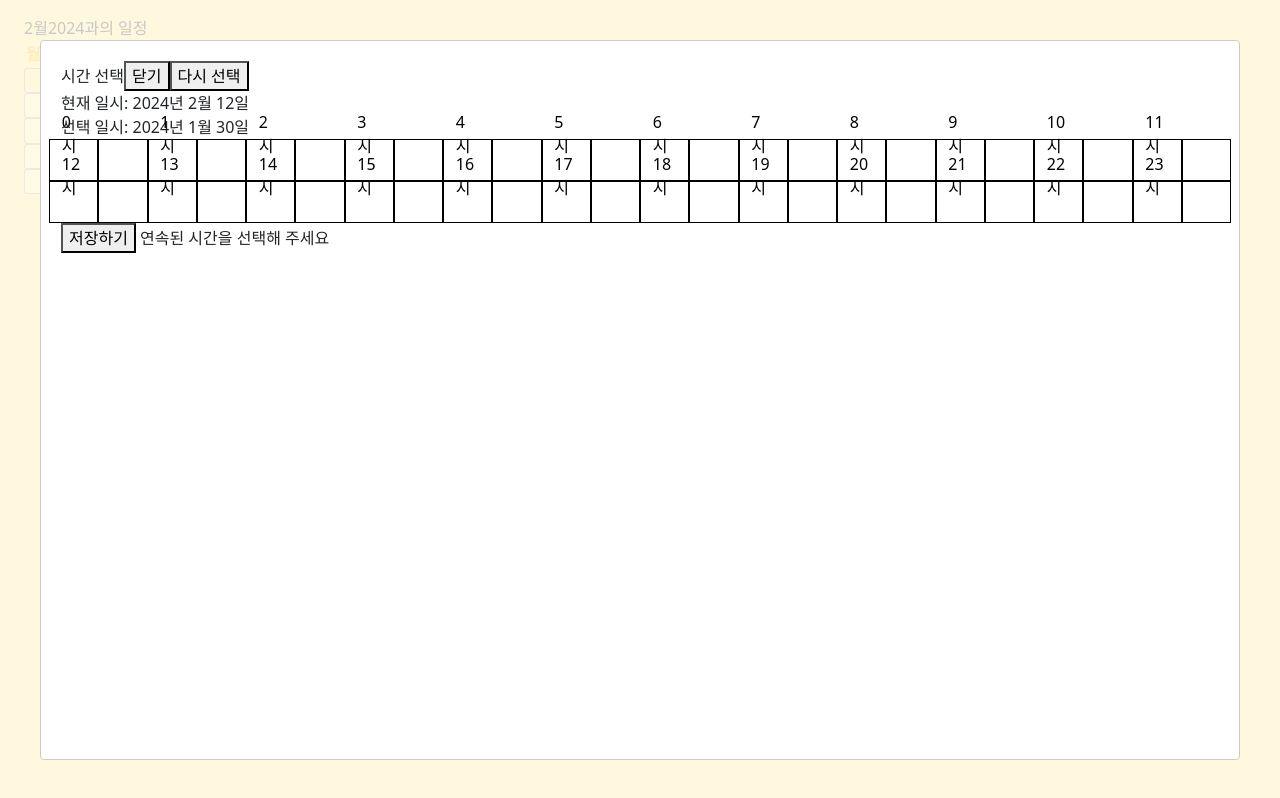
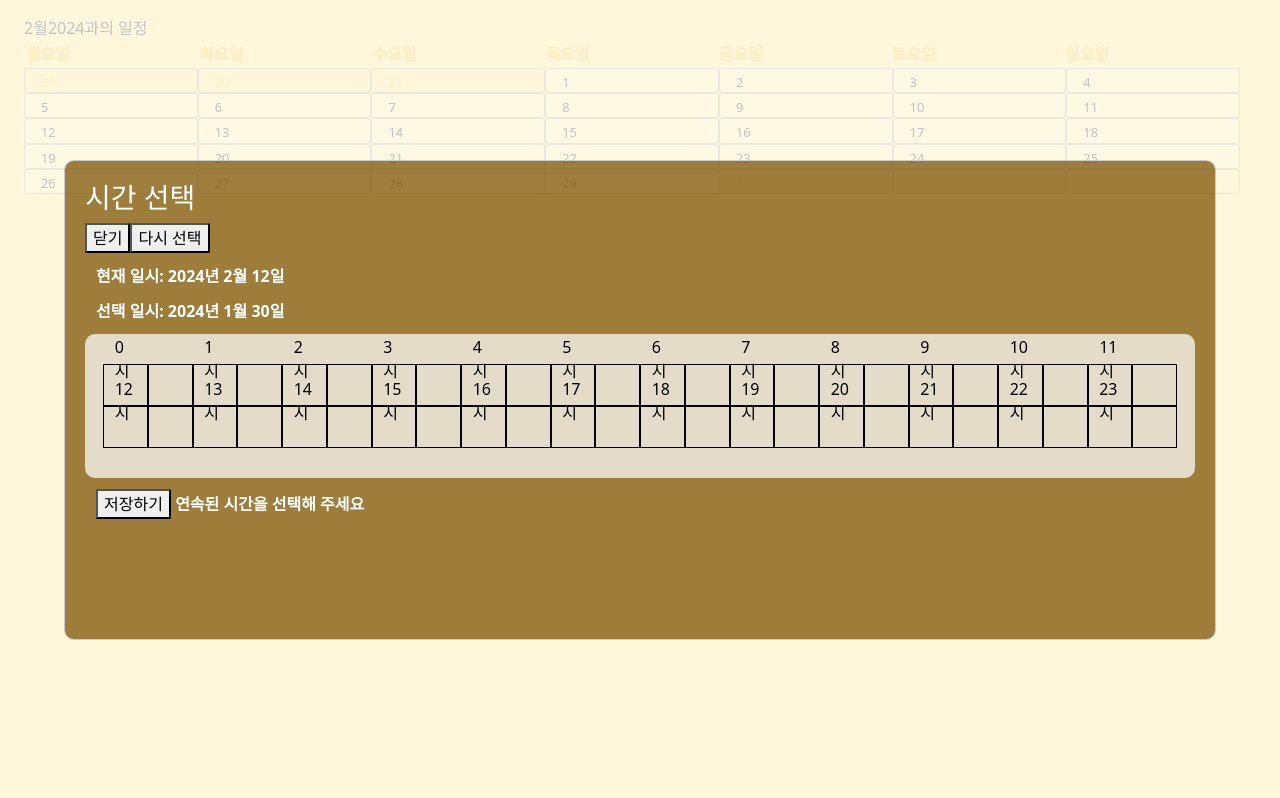
Before and after one commit to bavocadob/7lans, a React (Vite) app in the folder FRONT/7lans/: page /volunteer_calendar in a window 1280 px wide. Both pictures are taken after a click on the element "30". Built offline with nearby package versions, Linux system fonts and the light colour scheme; no server answers; some icons are missing; a web font is replaced by a local one.

Commit message:
update: update meeting create modal css

```diff
--- a/FRONT/7lans/src/components/volunteer/calendar/MeetingModal.jsx
+++ b/FRONT/7lans/src/components/volunteer/calendar/MeetingModal.jsx
@@ -3,8 +3,43 @@ import { useDispatch, useSelector } from "react-redux";
 import axios from 'axios'
 import ReactModal from 'react-modal';
 import getEnv from "../../../utils/getEnv";
+import styled from "styled-components";
+import { borderRadius, shadows } from '@mui/system';
 
 ReactModal.setAppElement('#root');
+
+const ModalOverlay = styled.div`
+  position: fixed;
+  top: 0;
+  left: 0;
+  width: 100%;
+  height: 100%;
+  background: rgba(0, 0, 0, 0.5);
+  display: ${({ open }) => (open ? "block" : "none")};
+`;
+
+const ModalContent = styled.div`
+  position: fixed;
+  top: 50%;
+  left: 50%;
+  transform: translate(-50%, -50%);
+  background-color: white;
+  padding: 20px;
+  border-radius: 10px;
+  text-align: center;
+`;
+
+const CuteButton = styled.button`
+  background-color: #ff8c94;
+  border: none;
+  border-radius: 15px;
+  padding: 10px;
+  font-size: 14px;
+  color: white;
+  cursor: pointer;
+  margin-top: 5px;
+  margin-left: 5px;
+`;
 
 const resetSelect = (setSelectedTimes) => {
   setSelectedTimes([]);
@@ -19,13 +54,12 @@ const TimeSelect = ({selectedTimes, setSelectedTimes}) => {
     if (isSelected) {
       // 이미 선택된 시간이면 해제
       setSelectedTimes((prevSelectedTimes) =>
-          prevSelectedTimes.filter((selectedTime) => selectedTime !== time)
-        );
+        prevSelectedTimes.filter((selectedTime) => selectedTime !== time
+        ));
     } else {
       // 선택되지 않은 시간이면 추가
       setSelectedTimes((prevSelectedTimes) => [...prevSelectedTimes, time]);
-      }
-    };
+    }};
 
     const rows = [];
 
@@ -40,7 +74,7 @@ const TimeSelect = ({selectedTimes, setSelectedTimes}) => {
           padding: '20px',
           position: 'relative',
           cursor: 'pointer',
-          backgroundColor: selectedTimes.includes(time) ? '#3498db' : 'transparent',
+          backgroundColor: selectedTimes.includes(time) ? '#F8B407' : 'transparent',
           color: selectedTimes.includes(time) ? '#fff' : '#000',
         };
 
@@ -71,7 +105,7 @@ const TimeSelect = ({selectedTimes, setSelectedTimes}) => {
 };
 
 const calTime = (time) => {
-    console.log("time" + time)
+    //console.log("time" + time)
   let returnTime = "";
 
   //시간
@@ -80,6 +114,7 @@ const calTime = (time) => {
     if(time < 10){
       returnTime += "0"
     }
+
     returnTime += String(time-0.5) + ":";
 
     //분, 초
@@ -93,7 +128,7 @@ const calTime = (time) => {
     returnTime += "00" + ":00"
   }
 
-    console.log("returnTime" + returnTime)
+  //console.log("returnTime" + returnTime)
 
   return returnTime;
 }
@@ -101,29 +136,15 @@ const calTime = (time) => {
 const MeetingModal = ({setModalOpen, isModalOpen, selectedDate}) => {
     const [currentDate, setCurrentDate] = useState(new Date());
     const [selectedTimes, setSelectedTimes] = useState([]);
-    const [meetingCreate, setMeetingCreate] = useState(false);
+    const [isCheckOpen, setIsCheckOpen] = useState(false);
+    const [isWarnModal, setIsWarnModal] = useState(false)
+    const [start, setStart] = useState("")
+    const [end, setEnd] = useState("")
     const childInfo = useSelector((state) => state.child.value);
     const urlInfo = getEnv('API_URL');
 
    //미팅 생성하기
-   const saveMeeting = (selectedTimes,setMeetingCreate, meetingCreate) =>{
-        //시간 순으로 배열
-        selectedTimes = selectedTimes.sort((a, b) => a - b);
-
-        //시간이 1개 이상 일 때만
-        if(selectedTimes.length >= 1){
-            //연속된 시간인지 확인
-            for(let i = 1; i < selectedTimes.length; i++){
-                if(selectedTimes[i] !== selectedTimes[i-1] +0.5){
-                     //연속된 시간이 아니면 그냥 돌아가기
-                    return false;
-                }
-            }
-
-            //연속된시간이면
-            setMeetingCreate(true);
-
-
+    const saveMeeting = (selectedTimes) =>{
       //날짜 형식에 맞게 변경
       //%1해서 0.5나오면 30분을 추가
 
@@ -134,25 +155,27 @@ const MeetingModal = ({setModalOpen, isModalOpen, selectedDate}) => {
       if(selectedDate.getMonth() < 9){
         day += "0";
       }
+
       day += String(selectedDate.getMonth()+1) + "-"
       //일
       if(selectedDate.getDate() < 10){
         day += "0";
       }
+
       day += String(selectedDate.getDate()) + "T";
 
       //14 -> 14:00:00형식으로 변환
       const startTime = calTime(selectedTimes[0]);
       const endTime = calTime(selectedTimes[selectedTimes.length-1] + 0.5);
 
-            const start = day + startTime
-            const end = day + endTime
+      const createStart = day+startTime
+      const createEnd = day + endTime
 
       //해당 월의 미팅 목록 불러오기
       axios.post(`${urlInfo}/meetingSchedue/create`,{
         relationId: childInfo.relationId,
-                ScheduledStartTime: start,
-                ScheduledEndTime: end
+        ScheduledStartTime: createStart,
+        ScheduledEndTime: createEnd
       })
       .then((res) => {
         console.log(res)
@@ -164,49 +187,159 @@ const MeetingModal = ({setModalOpen, isModalOpen, selectedDate}) => {
       setModalOpen(false)
     }
 
+    //미팅 생성 확인(연속된 시간인지 확인 후 시간 출력)
+    const checkMeeting = (selectedTimes, setMeetingCreate) => {
+      //시간 순으로 배열
+      selectedTimes = selectedTimes.sort((a, b) => a - b);
+
+      //시간이 1개 이상 일 때만
+      if(selectedTimes.length >= 1){
+        //연속된 시간인지 확인
+        for(let i = 1; i < selectedTimes.length; i++){
+          if(selectedTimes[i] !== selectedTimes[i-1] +0.5){
+            //연속된 시간이 아니면 그냥 돌아가기
+            setIsWarnModal(true)
+            return false;
           }
+        }
+
+        //날짜 형식에 맞게 변경
+        //%1해서 0.5나오면 30분을 추가
+
+        //날짜
+        //년
+        let day = String(selectedDate.getFullYear()) + "년"
+        day += String(selectedDate.getMonth()+1) + "월"
+        day += String(selectedDate.getDate()) + "일 ";
+
+        //14 -> 14:00:00형식으로 변환
+        const startTime = calTime(selectedTimes[0]);
+        const endTime = calTime(selectedTimes[selectedTimes.length-1] + 0.5);
+
+        setStart(day + startTime)
+        setEnd(day + endTime)
+
+        setIsCheckOpen(true)
+      }
+
+    }
+    const closeModal = () => {
+      setIsCheckOpen(false);
+    }
+
+    const closeWarnModal = () => {
+      setIsWarnModal(false);
+    }
+
     return (
-        <ReactModal isOpen={isModalOpen}>
+      <ReactModal isOpen={isModalOpen}
+        style={{
+          overlay: {
+            position: 'fixed',
+            top: 0,
+            left: 0,
+            right: 0,
+            bottom: 0,
+            backgroundColor: 'rgba(255, 255, 255, 0.73)'
+          },
+          content: {
+            position: 'absolute',
+            top: '50%',
+            left: '50%',
+            width: '90%',
+            height: '60%',
+            transform: 'translate(-50%, -50%)',
+            border: '1px solid #ccc',
+            background: 'rgba(122, 80, 0, 0.73)',
+            overflow: 'auto',
+            WebkitOverflowScrolling: 'touch',
+            borderRadius: '10px',
+            outline: 'none',
+            padding: '20px'
+          }
+        }}
+      >
+
       <div>
         <div>
           <div>
-                        <span>시간 선택</span>
+            <h3 style={{color: 'white'}}>시간 선택</h3>
+
             <button
               onClick={() => setModalOpen(false)}
             >
             닫기
             </button>
+
+            <span>
               <button
                 onClick={() => resetSelect(setSelectedTimes)}
               >
               다시 선택
               </button>
+            </span>
           </div>
           <div>
 
-                        <div>
+            <div style={{
+                color: 'white',
+                paddingTop: '1%',
+                paddingLeft: '1%',
+                fontWeight: 'bold'
+            }}>
               현재 일시: {currentDate.getFullYear()}년 {currentDate.getMonth()+1}월 {currentDate.getDate()}일
             </div>
-                        <div>
+            <div style={{
+                color: 'white',
+                padding: '1%',
+                fontWeight: 'bold'
+            }}>
               선택 일시: {selectedDate.getFullYear()}년 {selectedDate.getMonth()+1}월 {selectedDate.getDate()}일
             </div>
           </div>
+          <div style={{
+                background: 'rgba(255, 255, 255, 0.73)',
+                padding: '30px',
+                borderRadius: '10px'
+          }}>
             <TimeSelect
               selectedTimes={selectedTimes}
               setSelectedTimes={setSelectedTimes}>
             </TimeSelect>
           </div>
-                <div>
+        </div>
+        <div style={{padding: '1%'}}>
 
         <button
-                        onClick={()=> saveMeeting(selectedTimes,setMeetingCreate, meetingCreate, selectedDate)}>
+          onClick={() => checkMeeting(selectedTimes)}>
               저장하기
         </button>
-                    {!meetingCreate && (
-                        <span> 연속된 시간을 선택해 주세요 </span>
-                    )}
+
+        <span style={{color: 'white' , fontWeight: 'bold'}}> 연속된 시간을 선택해 주세요 </span>
+
       </div>
       </div>
+
+      {/* 저장 확인 모달 */}
+      <ModalOverlay open={isCheckOpen}>
+        <ModalContent>
+          <div>시작 시간 : {start}</div>
+          <div>종료 시간 : {end}</div>
+          <p>예약 하시겠습니까?</p>
+
+          <CuteButton onClick={closeModal}>취소하기</CuteButton>
+          <CuteButton onClick={() => saveMeeting(selectedTimes) }>예약하기</CuteButton>
+        </ModalContent>
+      </ModalOverlay>
+
+      {/* 연속 시간이 아닐 때 보여주는 모달 */}
+        <ModalOverlay open={isWarnModal}>
+          <ModalContent>
+            <p>연속된 시간을 골라주세요</p>
+            <CuteButton onClick={closeWarnModal}>취소하기</CuteButton>
+          </ModalContent>
+        </ModalOverlay>
+
     </ReactModal>
     )
 }
```
Lines whose indentation alone changed are shown as unchanged.
